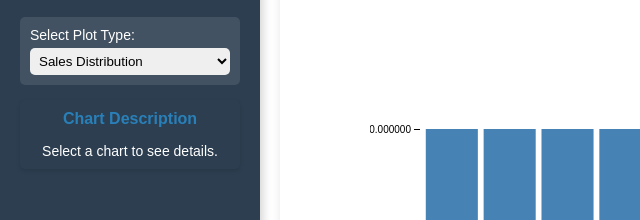
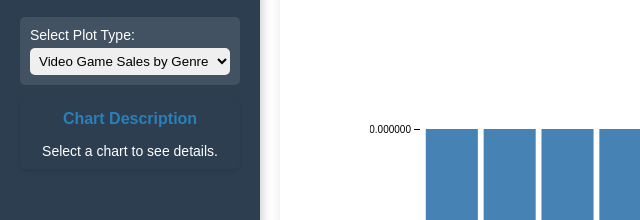
Before and after one commit to HasanKhadd0ur/StoreDashboard, a website built with Vite: page index.html in a window 1280 px wide. Shown: the part 211-431 px from the top of the page, 0-640 px from the left. Built offline with nearby package versions, Linux system fonts and the light colour scheme.

Commit message:
Update Charts Names

```diff
--- a/index.html
+++ b/index.html
@@ -23,11 +23,13 @@
             <div id="chart-controls">
                 <label for="chart-type">Select Plot Type:</label>
                 <select id="chart-type">
-                    <option value="barChart">Sales Distribution</option>
-                    <option value="lineChart">SP 500 Index</option>
-                    <option value="scatterChart">Scatter Dist</option>
-                    <option value="contextVisChart">Context Plot</option>
-                    <option value="pieChart">Pie Chart Plot</option>
+                    <option value="barChart">Video Game Sales by Genre</option>
+                    <option value="lineChart">Global Sales Over the Years</option>
+                    <option value="scatterChart">North America vs. Global Sales</option>
+                    <option value="contextVisChart">Global Sales With Context</option>
+                    <option value="pieChart">Monthly Sales Data</option>
+                    <option value="YearbarChart">Video Game Sales by Month</option>
+
 
                 </select>
 
```
